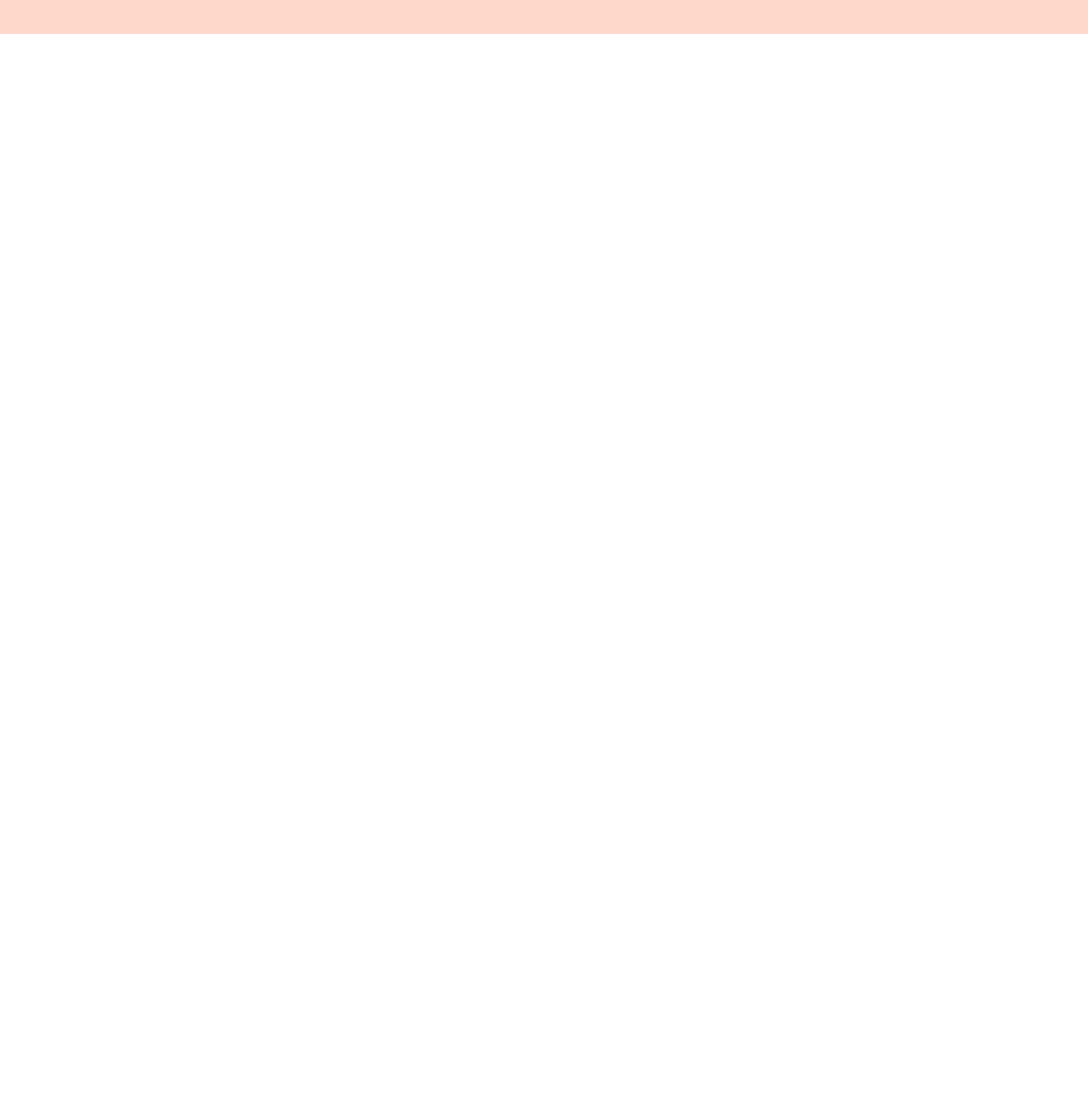
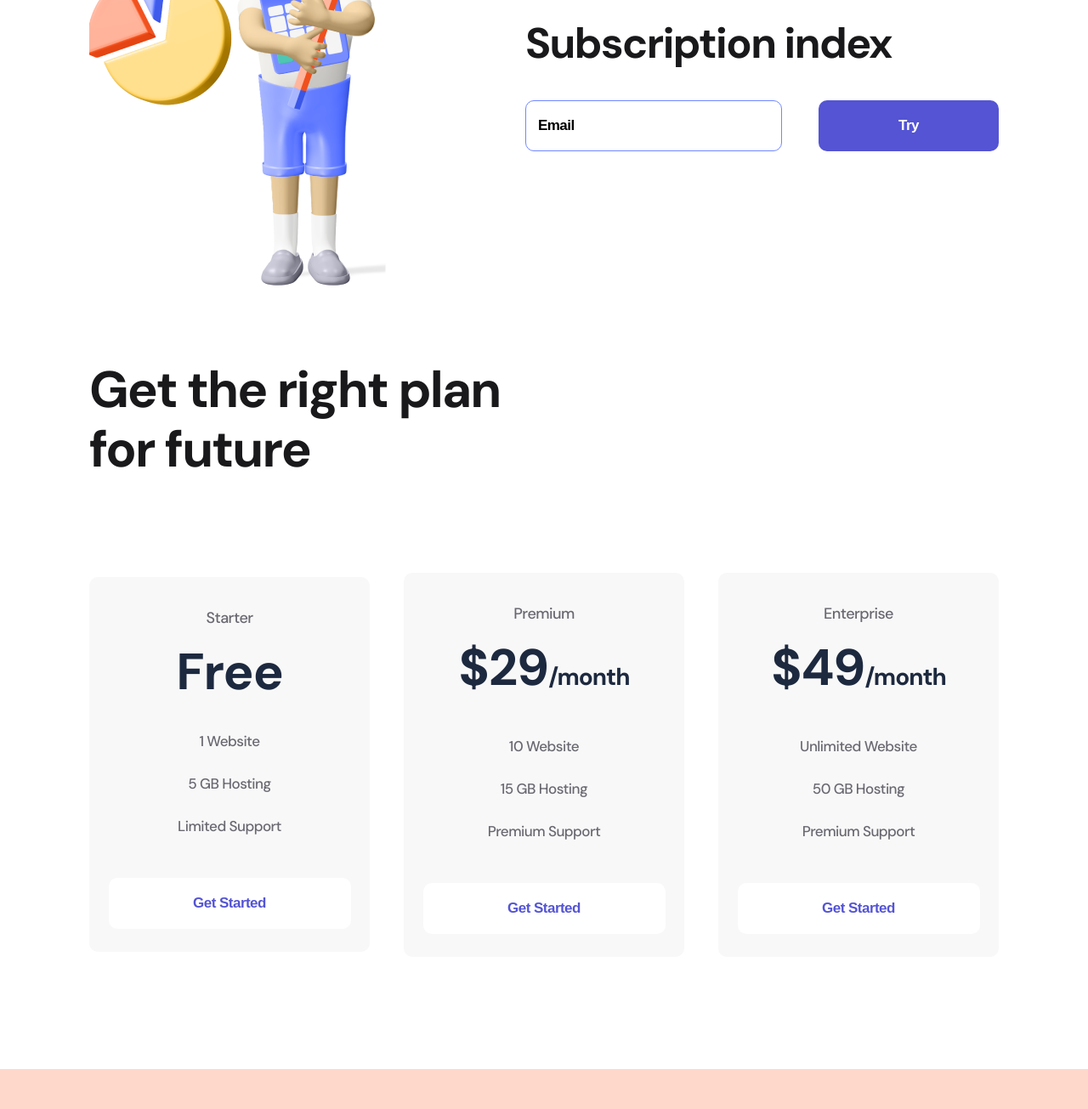
Before and after one commit to korolevichlisa/project-logoipsum, a plain HTML site: page index.html in a window 1280 px wide. Shown: the part 969-2274 px from the top of the page at 85% size. Before the commit the page ends 1009 px from the top, so only its background shows below. Drawn offline with nearby package versions, Linux system fonts and the light colour scheme.

Commit message:
Add files via upload

```diff
--- a/index.html
+++ b/index.html
@@ -55,6 +55,95 @@
             <img src="./img/Hero_3D.png" alt="firstmen">
         </div>
     </section>
+    <section class="container subscribe">
+        <div>
+            <img src="./img/Content_Image.png" alt="">
+        </div>
+        <div>
+            <h2 class="subscribe__title">
+                Subscription index
+            </h2>
+            <form action="">
+                <input class="input" type="email" placeholder="Email">
+                <button class="button button__violet">
+                    Try
+                </button>
+            </form>
+        </div>
+    </section>
+    <section class="container plan">
+        <h2 class="plan__title">
+            Get the right plan for future
+        </h2>
+        <div class="plan__flex">
+            <div class="item">
+                <p class="item__text">
+                    Starter
+                </p>
+                <h3 class="item__title">
+                    Free
+                </h3>
+                <ul>
+                    <li class="item__li">
+                        1 Website
+                    </li>
+                    <li class="item__li">
+                        5 GB Hosting
+                    </li>
+                    <li class="item__li">
+                        Limited Support
+                    </li>
+                </ul>
+                <button class="button button__item">
+                    Get Started
+                </button>
+            </div>
+            <div class="item">
+                <p class="item__text">
+                    Premium
+                </p>
+                <h3 class="item__title">
+                    $29<span>/month</span>
+                </h3>
+                <ul>
+                    <li class="item__li">
+                        10 Website
+                    </li>
+                    <li class="item__li">
+                        15 GB Hosting
+                    </li>
+                    <li class="item__li">
+                        Premium Support
+                    </li>
+                </ul>
+                <button class="button button__item">
+                    Get Started
+                </button>
+            </div>
+            <div class="item">
+                <p class="item__text">
+                    Enterprise
+                </p>
+                <h3 class="item__title">
+                    $49<span>/month</span>
+                </h3>
+                <ul>
+                    <li class="item__li">
+                        Unlimited Website
+                    </li>
+                    <li class="item__li">
+                        50 GB Hosting
+                    </li>
+                    <li class="item__li">
+                        Premium Support
+                    </li>
+                </ul>
+                <button class="button button__item">
+                    Get Started
+                </button>
+            </div>
+        </div>
+    </section>
     <footer class="footer ">
         <div class="container footer__flex">
             <div>
--- a/style/style.css
+++ b/style/style.css
@@ -8,17 +8,22 @@ body{
     font-family: 'DM Sans', sans-serif;
 }
 
+.header, .footer{
+    background: rgba(255, 113, 67, 0.27);
+    padding: 2% 0 2.5%;
+}
+
 .container{
     max-width: 1070px;
     margin: 0 auto; /*center */
 }
-
+/*
 .header, .footer{
     background: rgba(255, 113, 67, 0.27);
     padding: 38px 0 48px;
-}
+} */
 
-.header__flex, .footer__flex, .about{
+.header__flex, .footer__flex, .about, .subscribe, .plan__flex{
     display: flex;
     justify-content: space-between;
     align-items: center;
@@ -105,3 +110,117 @@ body{
 .footer{
     padding: 53px 0;
 }
+
+.subscribe{
+    margin-bottom: 85px;
+}
+
+.subscribe__title{
+    font-weight: bold;
+    font-size: 50px;
+    line-height: 57px;
+    letter-spacing: -1.56316px;
+    color: #19191B;
+    margin-bottom: 38px;
+}
+
+.input{
+    width: 302px;
+    height: 60px;
+    border-radius: 10px;
+    border: 1px solid #7087FF;
+    padding-left: 14px;
+    box-sizing: border-box;
+    margin-right: 39px;
+}
+
+.input::placeholder, .input{
+    font-weight: bold;
+    font-size: 17px;
+    line-height: 22px;
+    letter-spacing: -0.531474px;
+    color: #000000;
+
+}
+
+.input:focus{
+    outline: none;
+}
+
+.plan{
+    margin-bottom: 132px;
+}
+
+.plan__title{
+    font-weight: bold;
+    font-size: 60px;
+    line-height: 70px;
+    letter-spacing: -1.87579px;
+    color: #19191B;
+    max-width: 504px;
+    margin-bottom: 110px;
+}
+
+.item{
+    width: 330px;
+    background: #F8F8F8;
+    border-radius: 10px;
+    text-align: center;
+    padding: 34px 0 27px ;
+}
+
+.item:hover{
+    background: #FF7143;
+    transition: 500ms;
+    box-shadow: 0px 32px 34px rgba(255, 112, 59, 0.317827);
+}
+
+.item__text{
+    font-weight: normal;
+    font-size: 18px;
+    line-height: 28px;
+    text-align: center;
+    letter-spacing: -0.562737px;
+    color: #696871;
+}
+
+.item:hover .item__text, .item:hover .item__title, .item:hover .item__li{
+    color: white;
+    transition: 500ms;
+}
+
+.item__title{
+    font-weight: bold;
+    font-size: 60px;
+    line-height: 56px;
+    text-align: center;
+    letter-spacing: -1.03448px;
+    color: #1D293F;
+    margin: 22px 0 28px;
+}
+
+.item__title span{
+    font-size: 28px;
+}
+
+.item__li{
+    list-style: none;
+    font-weight: normal;
+    font-size: 17px;
+    line-height: 50px;
+    letter-spacing: -0.531474px;
+    color: #696871;
+}
+
+.button__item{
+    width: 285px;
+    background: white;
+    color: #5454D4;
+    margin-top: 36px;
+}
+
+.item:hover .button__item{
+    background: #9F3919;
+    color: white;
+    transition: 500ms;
+}
```
Also changed, not shown: img/Content_Image.png (added).
